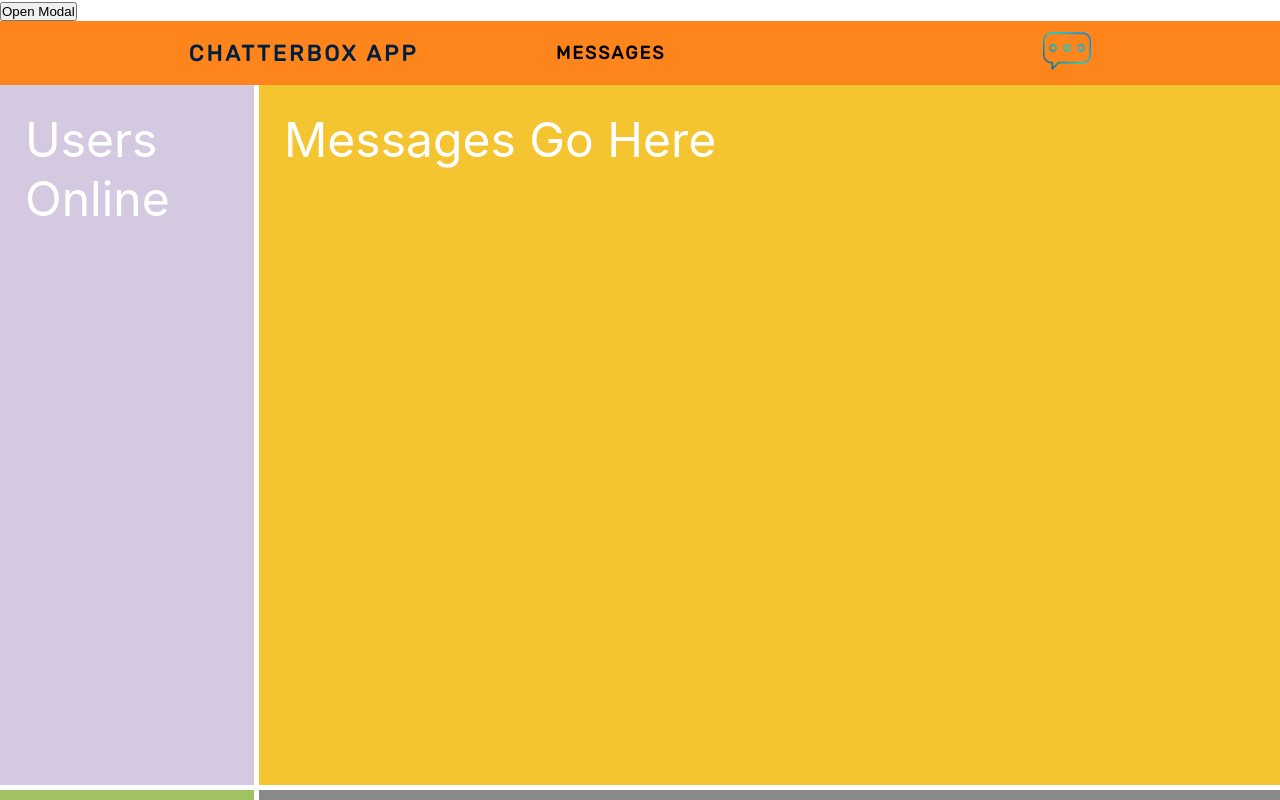
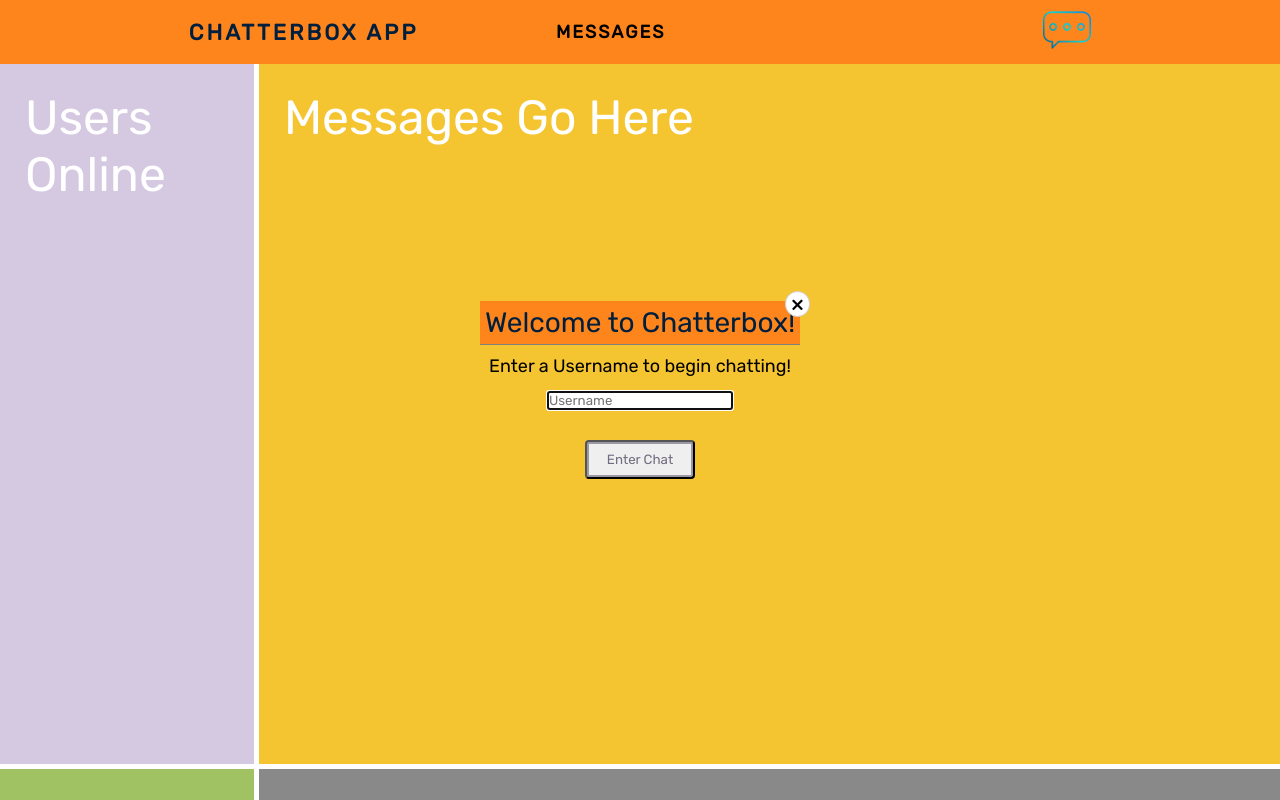
Before and after one commit to George-Jindo/chat-app, a React (Create React App) app in the folder client/: page / in a window 1280 px wide. Shown: the top 800 px of the page. Built offline with nearby package versions, Linux system fonts and the light colour scheme.

Commit message:
fixed modal on page load issue. added styling to modal content

```diff
--- a/client/src/App.css
+++ b/client/src/App.css
@@ -2,6 +2,7 @@
     margin: 0px;
     padding: 0px;
     box-sizing: border-box;
+    font-family: 'Rubik', sans-serif;
 }
 
 .modal {
@@ -10,19 +11,49 @@
 .modal > .header {
     width: 100%;
     border-bottom: 1px solid gray;
-    font-size: 18px;
+    font-size: 28px;
     text-align: center;
     padding: 5px;
+    color: #001f3f;
+    background-color: #fe851b;
 }
 .modal > .content {
-    width: 100%;
+    max-width: 100%;
     padding: 10px 5px;
+    text-align: center;
+}
+.modal > .content p {
+    font-size: 18px;
 }
 .modal > .actions {
     width: 100%;
     padding: 10px 5px;
     margin: auto;
     text-align: center;
+}
+
+button {
+    -webkit-transition: all 200ms cubic-bezier(0.39, 0.5, 0.15, 1.36);
+    -moz-transition: all 200ms cubic-bezier(0.39, 0.5, 0.15, 1.36);
+    -ms-transition: all 200ms cubic-bezier(0.39, 0.5, 0.15, 1.36);
+    -o-transition: all 200ms cubic-bezier(0.39, 0.5, 0.15, 1.36);
+    transition: all 200ms cubic-bezier(0.39, 0.5, 0.15, 1.36);
+    display: block;
+    margin: 10px auto;
+    max-width: 150px;
+    text-decoration: none;
+    border-radius: 4px;
+    padding: 10px 20px;
+}
+
+button.btn-modal {
+    color: rgba(30, 22, 54, 0.6);
+    box-shadow: rgba(30, 22, 54, 0.4) 0 0px 0px 2px inset;
+}
+
+button.btn-modal:hover {
+    color: rgba(255, 255, 255, 0.85);
+    box-shadow: rgba(30, 22, 54, 0.7) 0 80px 0px 2px inset;
 }
 .modal > .close {
     cursor: pointer;
--- a/client/src/App.js
+++ b/client/src/App.js
@@ -5,7 +5,7 @@ import Main from './components/Main/Main';
 import Popup from 'reactjs-popup';
 
 class App extends Component {
-    constructor(props) {
+    constructor() {
         super();
         this.state = {
             isLoggedIn: false
@@ -16,19 +16,11 @@ class App extends Component {
         console.log('First this called');
     }
 
-    UNSAFE_componentWillReceiveProps(nextProps) {
-        if (this.props.isLoggedIn !== nextProps.isLoggedIn) {
-            console.log('Modal has popped up');
-        }
-    }
-
     render() {
-        const { isLoggedIn } = this.props;
         return (
             <div className='App'>
-                {{ isLoggedIn } && (
                 <Popup
-                        trigger={
+                    defaultOpen={
                         <button className='button'> Open Modal </button>
                     }
                     modal
@@ -44,7 +36,8 @@ class App extends Component {
                             </div>
                             <div className='content'>
                                 {' '}
-                                    Enter a Username to begin chatting!
+                                <p>Enter a Username to begin chatting!</p>
+                                <br></br>
                                 <form method='POST'>
                                     <div className='form-group'>
                                         <input
@@ -70,7 +63,6 @@ class App extends Component {
                         </div>
                     )}
                 </Popup>
-                )}
                 <Navbar />
                 <Main />
             </div>
```
Lines whose indentation alone changed are shown as unchanged.
